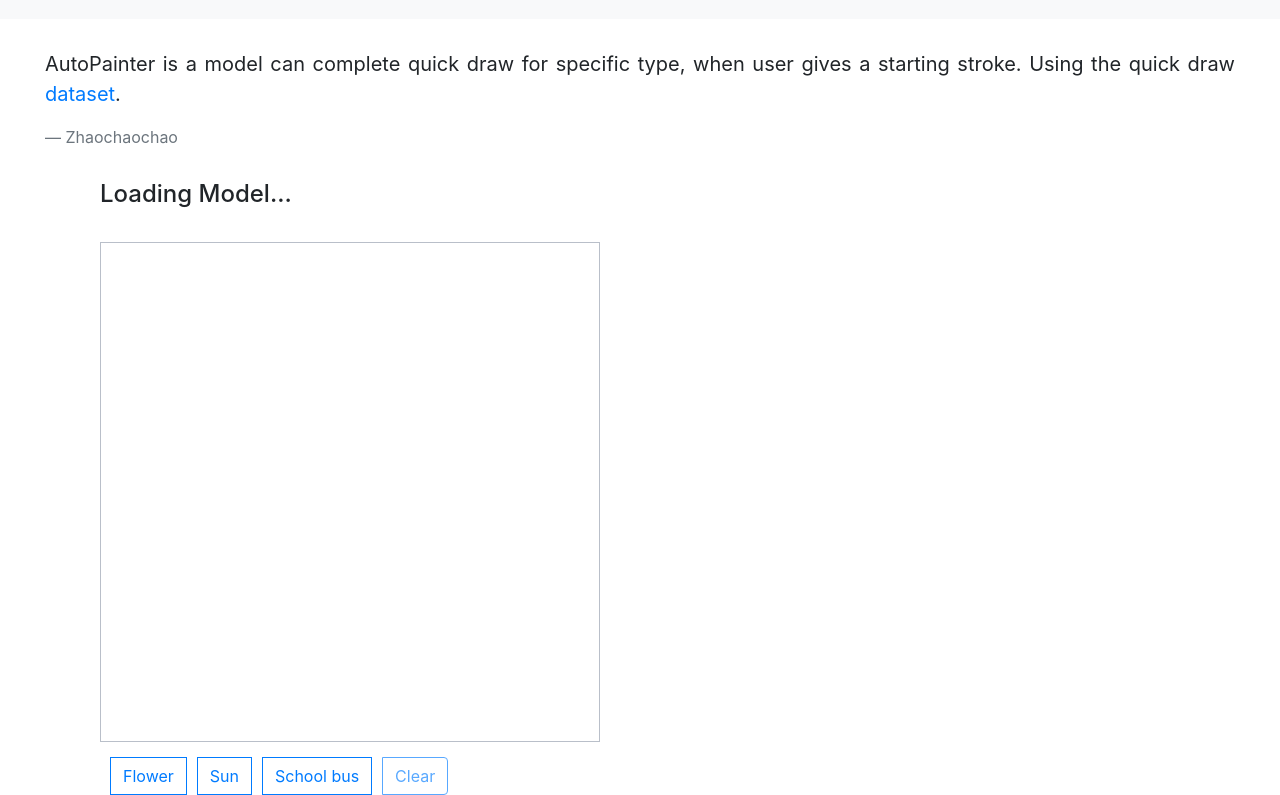
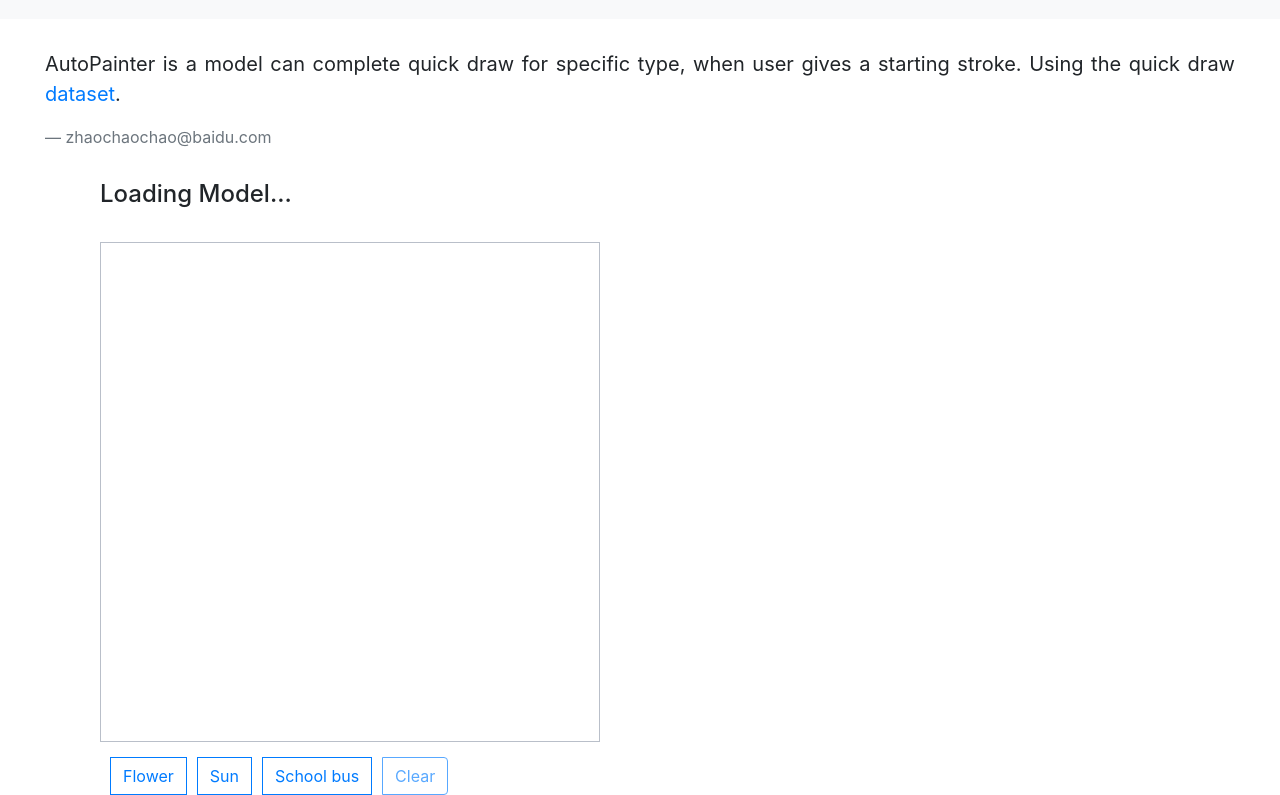
Before and after one commit to zhaocc1106/end2end_ml, a plain HTML site: page quick_draw/auto_draw/index.html in a window 1280 px wide. Shown: the part 63-858 px from the top of the page. Drawn offline with nearby package versions, Linux system fonts and the light colour scheme; a script that the page names is missing.

Commit message:
Change gif

```diff
--- a/quick_draw/auto_draw/index.html
+++ b/quick_draw/auto_draw/index.html
@@ -44,7 +44,7 @@
         <p> AutoPainter is a model can complete quick draw for specific type, when user gives a starting stroke.
             Using the quick draw <a href='https://github.com/googlecreativelab/quickdraw-dataset'> dataset</a>.
         </p>
-        <footer class="blockquote-footer">Zhaochaochao</footer>
+        <footer class="blockquote-footer">zhaochaochao@baidu.com</footer>
     </blockquote>
     <div class="row">
         <div class ="col" style='margin-left:100px;'>
```
Also changed, not shown: quick_draw/quick_draw_classify/index.html (+1 -1 lines), 1 other file.
